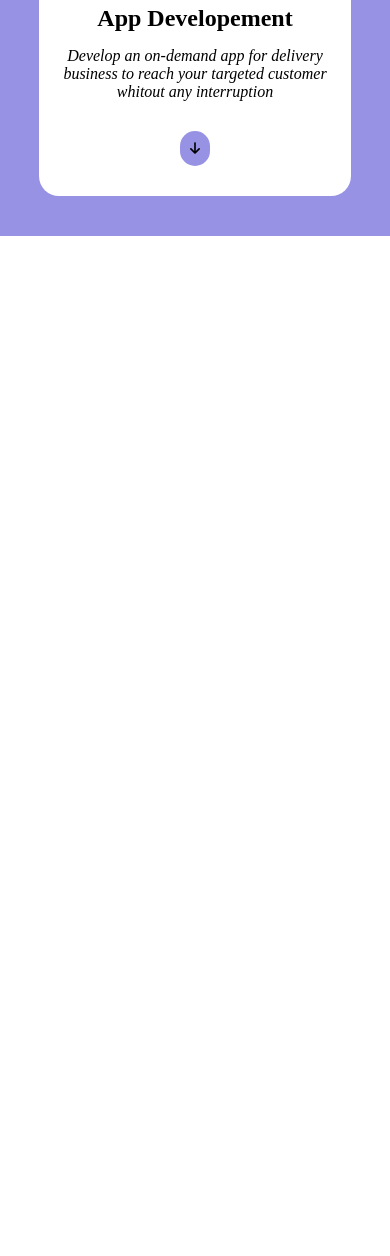
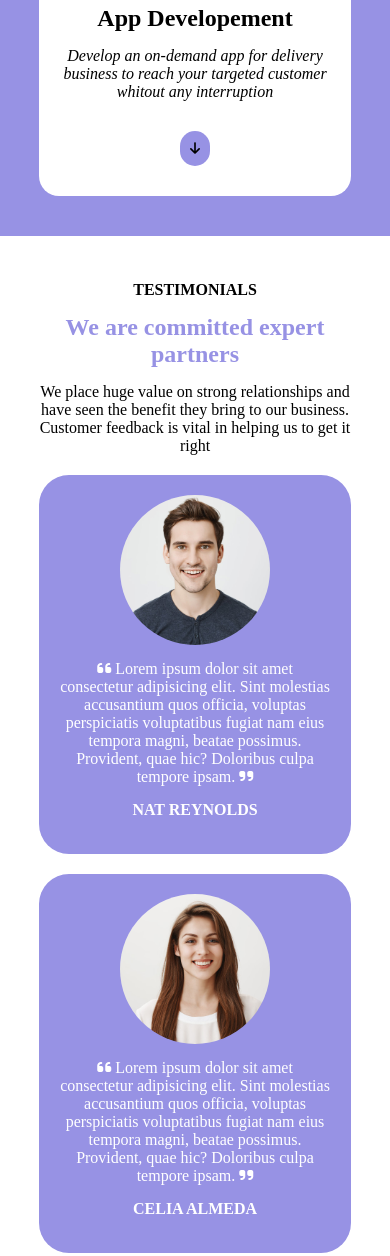
Before and after one commit to mecarm/htmlcss-responsive-layout, a plain HTML site: page index.html in a window 390 px wide. Shown: the part 3064-4320 px from the top of the page. Before the commit the page ends 3300 px from the top, so only its background shows below. Drawn offline with Linux system fonts and the light colour scheme.

Commit message:
Testimonials section (mobile first)

```diff
--- a/assets/css/style.css
+++ b/assets/css/style.css
@@ -124,6 +124,49 @@ header{
     padding: 10px;
 }
 
+/* Testimonials section */
+
+.testimonials-container{
+    width: 80%;
+    margin: 20px auto;
+    padding: 10px 0;
+    text-align: center;
+}
+
+.testimonials-container > div > h1{
+    color: #9792E4;
+}
+
+.bg-lille{
+    background-color: #9792E4;
+    color: white;
+    padding: 20px;
+    border-radius: 30px;
+    margin: 20px 0;
+}
+
+.photo-frame{
+    width: 150px;
+    height: 150px;
+    border-radius: 50%;
+    margin: auto;
+    background-position: center;
+    background-size: cover;
+    background-repeat: no-repeat;
+}
+
+.photo-1 {
+    background-image: url("../img/testimonial1.jpg");
+}
+
+.photo-2 {
+    background-image: url("../img/testimonial2.jpg");
+}
+
+.photo-3 {
+    background-image: url("../img/testimonial3.jpg");
+}
+
 
 
 
--- a/index.html
+++ b/index.html
@@ -73,5 +73,37 @@
             </div>
         </div>
     </section>
+
+    <!-- Testimonials section -->
+    <section id="testimonials">
+        <div class="testimonials-container">
+            <div class="margin-15-0">
+                <h4 class="margin-15-0">TESTIMONIALS</h4>
+                <h1 class="margin-15-0">We are committed expert partners</h1>
+                <p class="margin-15-0">We place huge value on strong relationships and have seen the benefit they bring to our business.
+                Customer feedback is vital in helping us to get it right</p>
+            </div>
+            <div class="bg-lille">
+                <div class="photo-frame photo-1 margin-15-0"></div>
+                <p class="margin-15-0"><i class="fa-solid fa-quote-left"></i> Lorem ipsum dolor sit amet consectetur adipisicing elit. Sint molestias accusantium quos officia, voluptas perspiciatis voluptatibus fugiat nam eius tempora magni,       beatae possimus. Provident, quae hic? Doloribus culpa tempore ipsam.
+                <i class="fa-solid fa-quote-right"></i></p>
+                <div class="margin-15-0"><strong>NAT REYNOLDS</strong></div>
+            </div>
+
+            <div class="bg-lille">
+                <div class="photo-frame photo-2 margin-15-0"></div>
+                <p class="margin-15-0"><i class="fa-solid fa-quote-left"></i> Lorem ipsum dolor sit amet consectetur adipisicing elit. Sint molestias accusantium quos officia, voluptas perspiciatis voluptatibus fugiat nam eius tempora magni,       beatae possimus. Provident, quae hic? Doloribus culpa tempore ipsam.
+                <i class="fa-solid fa-quote-right"></i></p>
+                <div class="margin-15-0"><strong>CELIA ALMEDA</strong></div>
+            </div>
+
+            <div class="bg-lille">
+                <div class="photo-frame photo-3 margin-15-0"></div>
+                <p class="margin-15-0"><i class="fa-solid fa-quote-left"></i> Lorem ipsum dolor sit amet consectetur adipisicing elit. Sint molestias accusantium quos officia, voluptas perspiciatis voluptatibus fugiat nam eius tempora magni,       beatae possimus. Provident, quae hic? Doloribus culpa tempore ipsam.
+                <i class="fa-solid fa-quote-right"></i></p>
+                <div class="margin-15-0"><strong>BOB ROBERTS</strong></div>
+            </div>
+        </div>
+    </section>
 </body>
 </html>
```
